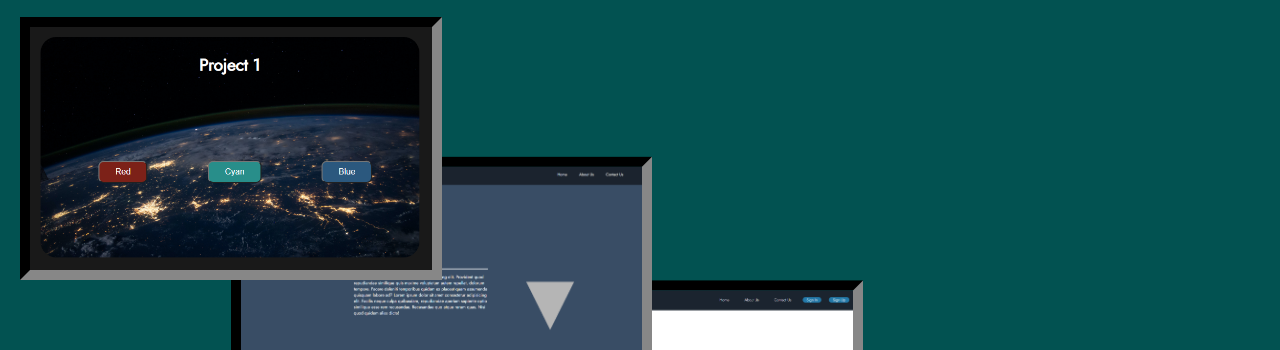
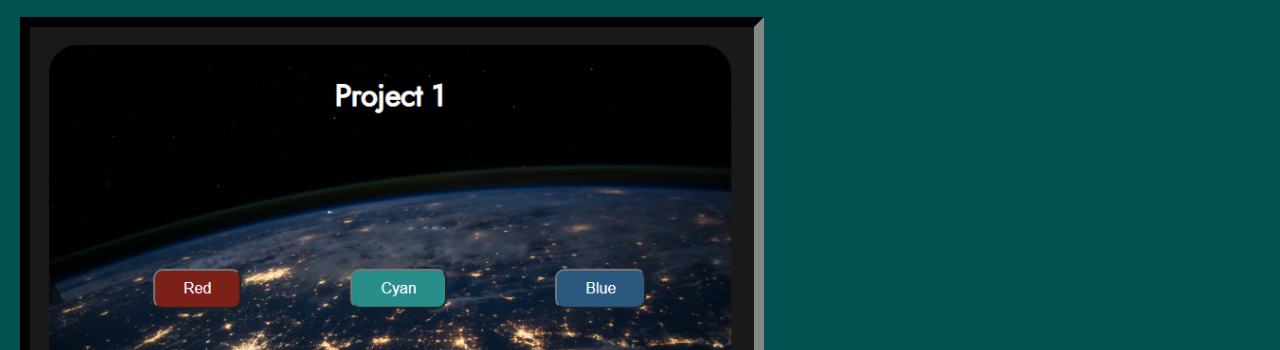
Before and after one commit to muhammaduzair11/Portfolio, a plain HTML site: page About.html in a window 1280 px wide. In both pictures the pointer is over the picture 230 px from the left and 545 px from the top of the page. Shown: the part 397-747 px from the top of the page. Drawn offline with Linux system fonts and the light colour scheme.

Commit message:
pic hover effect

```diff
--- a/About.css
+++ b/About.css
@@ -121,6 +121,7 @@ body {
 .images .first img,
 .second img{
  border: 10px inset #333;
+ transition: all 1s;
 }
 .images .first img:nth-child(1),
 .second img:nth-child(1) {
@@ -147,8 +148,10 @@ body {
   margin: 0 34%;
   transform: translateY(-100%);
 }
-img:hover{
+.images .first img:hover, .second img:hover{
   z-index: 3;
+  height: 60%;
+  width: 60%;
 }
 @media (max-width: 800px) {
     * {
```
